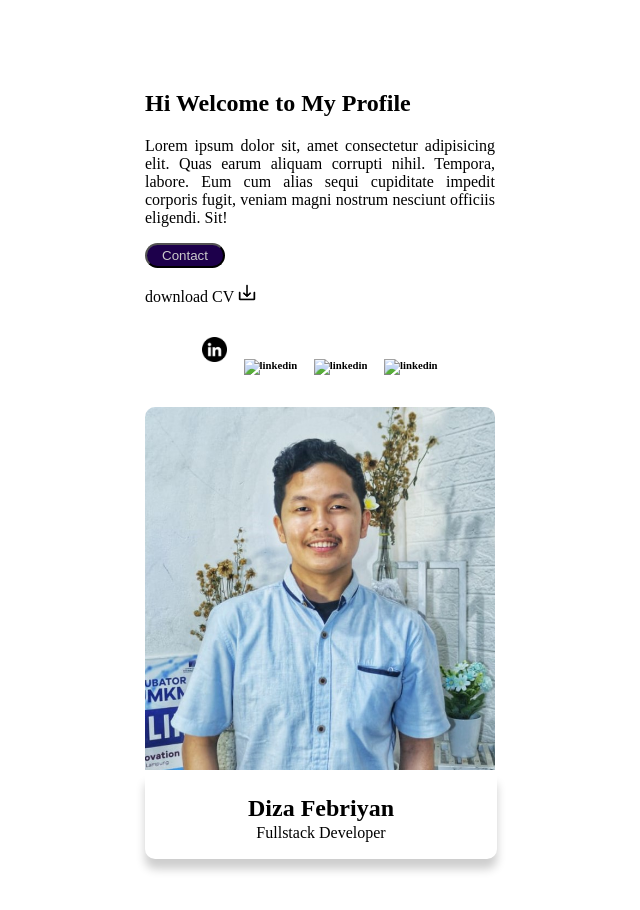
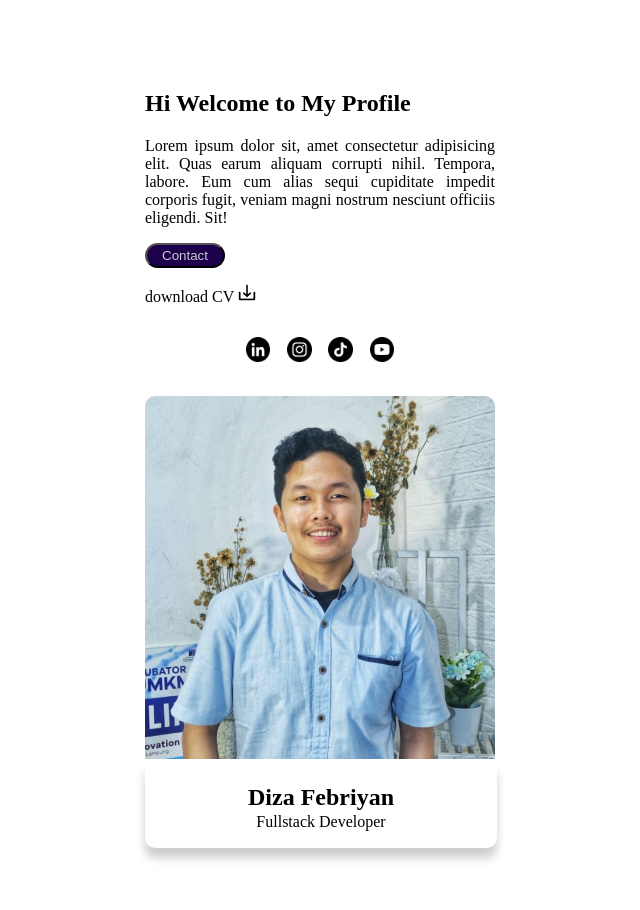
Before and after one commit to dizafebriyan/bootcampdumbways, a plain HTML site: page mainproject/index.html in a window 1280 px wide. Shown: the whole page, without its empty margins (320-960 px from the left). Drawn offline with Linux system fonts and the light colour scheme; files whose address does not match are found by name.

Commit message:
rapihkan

```diff
--- a/mainproject/index.html
+++ b/mainproject/index.html
@@ -16,9 +16,9 @@
         </p>
         <h6 style="text-align: center; ">
             <img src="Gambar/linkedin (1).png" alt="linkedin" style="width:7%; margin: 7px;">
-            <img src="Gambar/instagram (1).png" alt="linkedin" style="width:7%;margin: 7px;">
-            <img src="Gambar/tiktok (1).png" alt="linkedin" style="width:7%;margin: 7px;">
-            <img src="Gambar/youtube (1).png" alt="linkedin" style="width:7%;margin: 7px;">
+            <img src="Gambar/instagram (1).png" alt="instagram" style="width:7%;margin: 7px;">
+            <img src="Gambar/tiktok (1).png" alt=src style="width:7%;margin: 7px;">
+            <img src="Gambar/youtube (1).png" alt=src style="width:7%;margin: 7px;">
 
         </h6>
 
```
Also changed, not shown: mainproject/Gambar/download.png (added), mainproject/Gambar/imagee.jpg (added), mainproject/Gambar/instagram (1).png (added), mainproject/Gambar/linkedin (1).png (added), mainproject/Gambar/tiktok (1).png (added), mainproject/Gambar/youtube (1).png (added).
